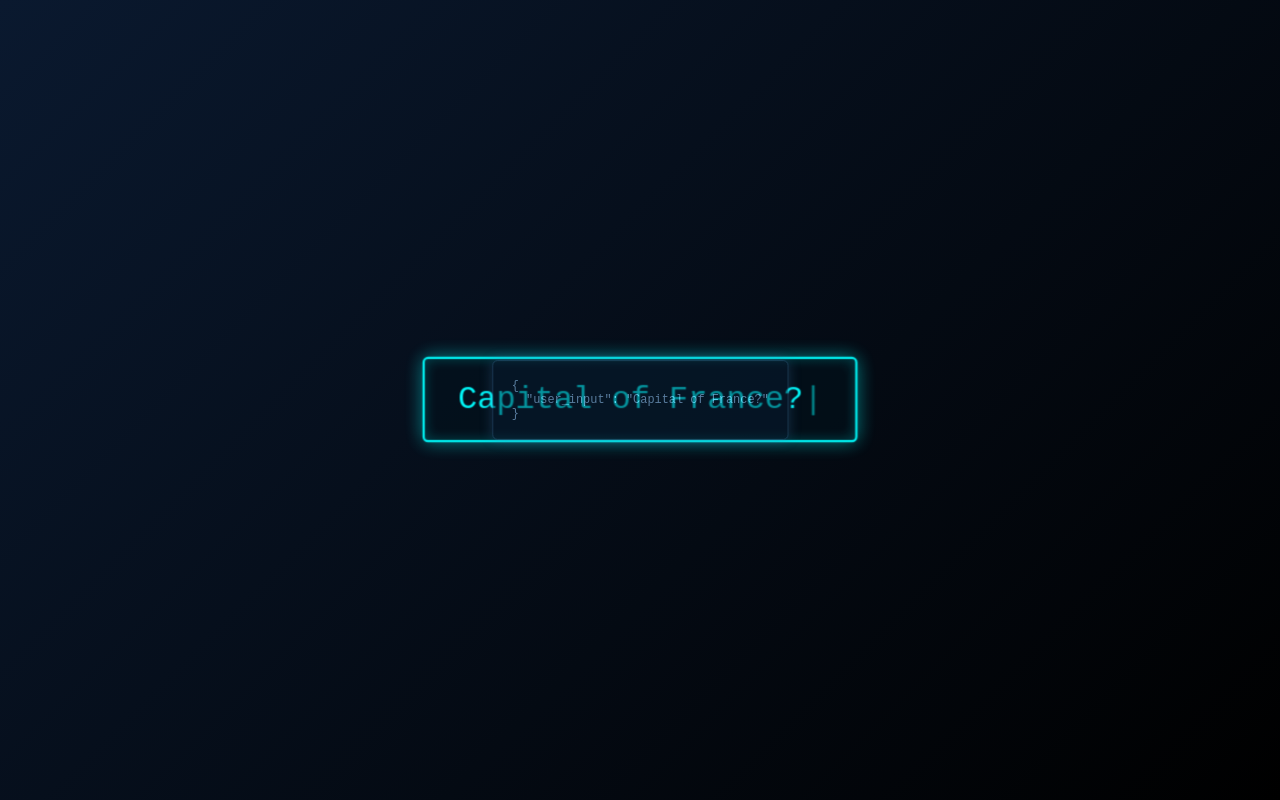
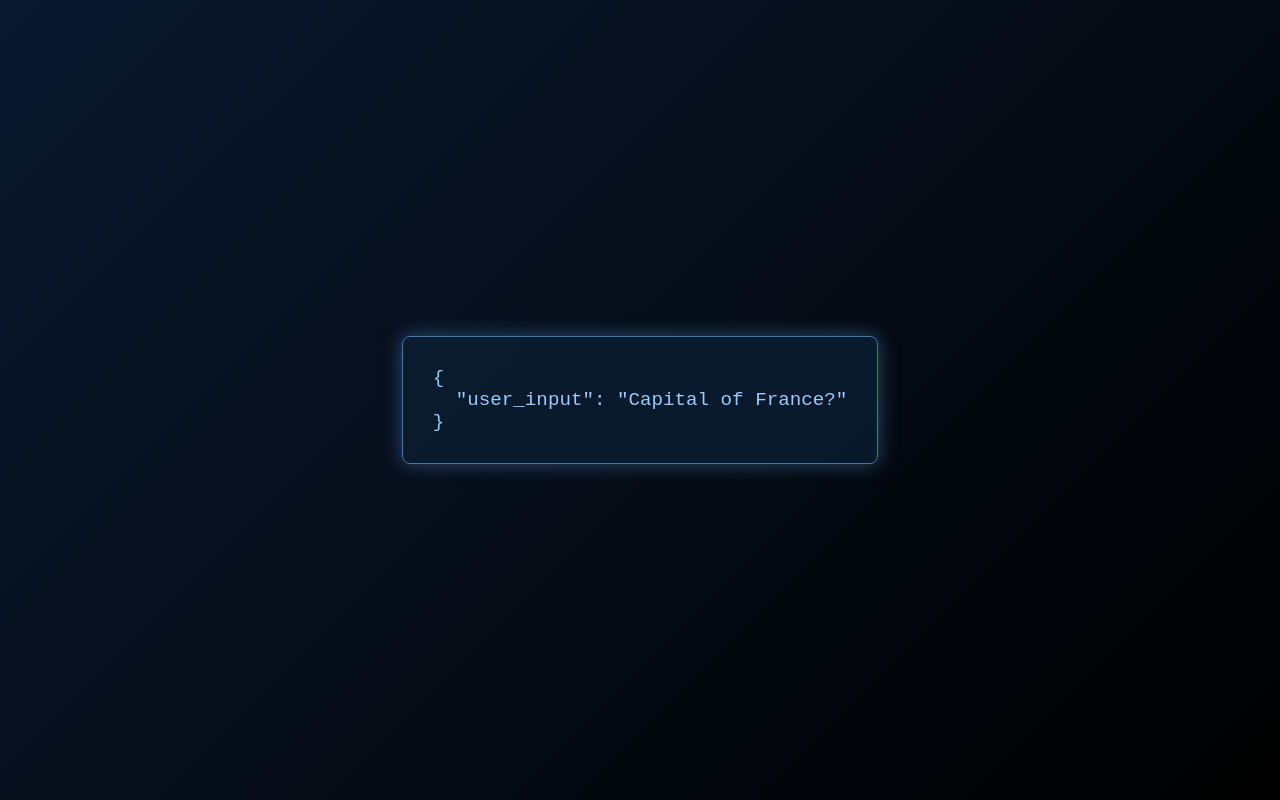
Before and after one commit to boxabirds/deepseek-llm-animations, a plain HTML site: page google-gemini-pro-2.5/index.html in a window 1280 px wide. Drawn offline with nearby package versions, Linux system fonts and the light colour scheme.

Commit message:
step 1 works nicely

```diff
--- a/google-gemini-pro-2.5/script.js
+++ b/google-gemini-pro-2.5/script.js
@@ -11,77 +11,129 @@ const userMessageBox = document.querySelector('.user-message-box');
 // --- Animation Timeline ---
 const tl = gsap.timeline();
 
-// Scene 1: The User’s Query Appears
+// Function to get dimensions and precise scale factors (remains the same)
+function getElementDimensions() {
+    // Ensure elements are rendered and have dimensions
+    gsap.set([textBox, jsonView, userMessageBox], { visibility: 'hidden', display: 'block' }); // Temporarily ensure display
+    const textBoxRect = textBox.getBoundingClientRect();
+    const jsonViewRect = jsonView.getBoundingClientRect();
+    const userMessageBoxRect = userMessageBox.getBoundingClientRect();
+    gsap.set([textBox, jsonView, userMessageBox], { visibility: 'inherit', display: '' }); // Revert temporary styles
+
+    const safeDim = (rect) => ({ width: rect.width || 1, height: rect.height || 1 });
+    const dims = { textBox: safeDim(textBoxRect), jsonView: safeDim(jsonViewRect), msgBox: safeDim(userMessageBoxRect) };
+    const scales = {
+        textToJsonScaleX: dims.jsonView.width / dims.textBox.width,
+        textToJsonScaleY: dims.jsonView.height / dims.textBox.height,
+        jsonToTextScaleX: dims.textBox.width / dims.jsonView.width,
+        jsonToTextScaleY: dims.textBox.height / dims.jsonView.height,
+        jsonToMsgScaleX: dims.msgBox.width / dims.jsonView.width,
+        jsonToMsgScaleY: dims.msgBox.height / dims.jsonView.height,
+        msgToJsonScaleX: dims.jsonView.width / dims.msgBox.width,
+        msgToJsonScaleY: dims.jsonView.height / dims.msgBox.height,
+    };
+    // console.log("Calculated Scales:", scales); // For debugging
+    // Add safety check for NaN or Infinity
+    for (const key in scales) {
+        if (!isFinite(scales[key])) {
+            console.warn(`Invalid scale calculated for ${key}:`, scales[key], "Defaulting to 1.");
+            scales[key] = 1;
+        }
+    }
+    return scales;
+}
+
+// Variables to hold scales
+let scales1 = {};
+let scales2 = {};
+
+// --- Build the Timeline with Labels and Explicit Positioning ---
+
+// 1. Initial appearance
 tl
-    // 1. Fade in text box
-    .to(textBox, {
-        opacity: 1,
-        duration: 1,
+    .set([jsonView, userMessageBox], { opacity: 0 }) // Ensure start state
+    .to(textBox, { opacity: 1, duration: 0.5, ease: "power1.out" })
+    .to(queryText, { duration: 1.5, text: "Capital of France?", ease: "none", onComplete: () => { gsap.to(cursor, { opacity: 0, duration: 0.3 }); } })
+    .to(textBox, { scale: 1.05, duration: 0.2, repeat: 1, yoyo: true, ease: "power1.inOut", onComplete: () => gsap.set(textBox, { scale: 1 }) })
+    .addLabel("initialEnd");
+
+// 2. Calculate scales for Transition 1 (Positioned 1s after initialEnd)
+//    Add a label right where the calculation happens.
+tl.addLabel("calc1", "initialEnd+=1.0") // *** PAUSE 1: Label marks start of pause interval ***
+  .call(() => {
+    scales1 = getElementDimensions();
+    // console.log("Calculating scales for T1:", scales1);
+    if (!scales1 || !scales1.jsonToTextScaleX) { // Add check
+        console.error("Failed to calculate scales1 correctly!");
+        scales1 = { textToJsonScaleX: 1, textToJsonScaleY: 1, jsonToTextScaleX: 1, jsonToTextScaleY: 1 }; // Fallback
+    }
+}, [], "calc1"); // Execute calculation AT calc1 label
+
+// 3. Transition 1: Text Box -> JSON View (Duration: 1s)
+//    Start the transition AT the calc1 label (immediately after calculation)
+tl.to(textBox, {
+    opacity: 0,
+    scaleX: () => scales1.textToJsonScaleX,
+    scaleY: () => scales1.textToJsonScaleY,
+    duration: 1.0, // *** TRANSITION DURATION: 1 second ***
+    ease: "power1.inOut"
+}, "calc1") // *** Start tween AT calc1 label ***
+
+.fromTo(jsonView,
+    {
+        opacity: 0,
+        // Ensure scale values are valid numbers before applying
+        scaleX: () => scales1 && isFinite(scales1.jsonToTextScaleX) ? scales1.jsonToTextScaleX : 1,
+        scaleY: () => scales1 && isFinite(scales1.jsonToTextScaleY) ? scales1.jsonToTextScaleY : 1
+    },
+    {
+        opacity: 1, scaleX: 1, scaleY: 1,
+        duration: 1.0, // *** TRANSITION DURATION: 1 second ***
         ease: "power1.inOut"
-    })
+    },
+"calc1") // *** Start tween AT calc1 label ***
+.addLabel("transition1End"); // Label marks the end of this 1s transition
 
-    // 2. Type out the query text
-    .to(queryText, {
-        duration: 2, // Adjust speed as needed
-        text: "Capital of France?",
-        ease: "none",
-        onComplete: () => {
-            // Hide cursor after typing is complete
-            gsap.to(cursor, { opacity: 0, duration: 0.3 });
-        }
-    }, "+=0.5") // Start 0.5s after previous animation ends
+// 4. Calculate scales for Transition 2 (Positioned 1s after transition1End)
+tl.addLabel("calc2", "transition1End+=1.0") // *** PAUSE 2: Label marks start of pause interval ***
+  .call(() => {
+    scales2 = getElementDimensions();
+    // console.log("Calculating scales for T2:", scales2);
+    if (!scales2 || !scales2.msgToJsonScaleX) { // Add check
+        console.error("Failed to calculate scales2 correctly!");
+        scales2 = { jsonToMsgScaleX: 1, jsonToMsgScaleY: 1, msgToJsonScaleX: 1, msgToJsonScaleY: 1 }; // Fallback
+    }
+}, [], "calc2"); // Execute calculation AT calc2 label
 
-    // 3. Pulse the text box once complete
-    .to(textBox, {
-        scale: 1.05, // Slightly larger
-        duration: 0.2,
-        repeat: 1, // Pulse once (down and up)
-        yoyo: true, // Go back to original scale
+// 5. Transition 2: JSON View -> User Message Box (Duration: 1s)
+//    Start the transition AT the calc2 label
+tl.to(jsonView, {
+    opacity: 0,
+    scaleX: () => scales2.jsonToMsgScaleX,
+    scaleY: () => scales2.jsonToMsgScaleY,
+    duration: 1.0, // *** TRANSITION DURATION: 1 second ***
+    ease: "power1.inOut"
+}, "calc2") // *** Start tween AT calc2 label ***
+
+.fromTo(userMessageBox,
+    {
+        opacity: 0,
+        scaleX: () => scales2 && isFinite(scales2.msgToJsonScaleX) ? scales2.msgToJsonScaleX : 1,
+        scaleY: () => scales2 && isFinite(scales2.msgToJsonScaleY) ? scales2.msgToJsonScaleY : 1
+    },
+    {
+        opacity: 1, scaleX: 1, scaleY: 1,
+        duration: 1.0, // *** TRANSITION DURATION: 1 second ***
         ease: "power1.inOut"
-    }, "+=0.3") // Start 0.3s after typing ends
+    },
+"calc2") // *** Start tween AT calc2 label ***
+.addLabel("transition2End"); // Label marks the end of this 1s transition
 
-    // 4. Zoom in to reveal JSON structure
-    // Simultaneously scale up text box (as if zooming into it) and fade it out,
-    // while scaling up and fading in the JSON view from the center.
-    .to(textBox, {
-        scale: 8, // Dramatically zoom the box
-        opacity: 0, // Fade it out during zoom
-        duration: 1.2,
-        ease: "power2.in" // Accelerate into the zoom
-    }, "+=0.5") // Start 0.5s after pulse
+// 6. Final Pause (Duration: 1s)
+//    Starts exactly when Transition 2 finishes
+tl.to({}, { duration: 1.0 }, "transition2End"); // *** PAUSE 3: Add 1s delay starting at transition2End ***
 
-    .fromTo(jsonView,
-        { scale: 0.1, opacity: 0 }, // Start small and transparent
-        {
-            scale: 1, // Scale to normal size
-            opacity: 1, // Fade in
-            duration: 1.2,
-            ease: "power2.out" // Decelerate out of the zoom
-        },
-    "<") // Start at the same time as the previous animation (textBox zoom)
-
-    // 5. Pause for a beat to show the JSON
-    .to({}, { duration: 1.5 }) // Empty tween for delay
-
-    // 6. Transition: Shrink JSON down into the "User Message" box
-    // Simultaneously scale down/fade out JSON view,
-    // and scale up/fade in the final compact box.
-    .to(jsonView, {
-        scale: 0.1, // Shrink down
-        opacity: 0, // Fade out
-        duration: 1,
-        ease: "power2.in" // Accelerate into the shrink
-    })
-
-    .fromTo(userMessageBox,
-        { scale: 0.1, opacity: 0 }, // Start small and transparent
-        {
-            scale: 1, // Scale to normal size
-            opacity: 1, // Fade in
-            duration: 1,
-            ease: "elastic.out(1, 0.7)" // Add a little bounce for effect
-        },
-    "<"); // Start at the same time as the JSON shrink
 
 // Optional: Add controls for restarting the animation
 // document.body.addEventListener('click', () => tl.restart());
+// console.log("Timeline duration:", tl.duration());
--- a/google-gemini-pro-2.5/style.css
+++ b/google-gemini-pro-2.5/style.css
@@ -7,7 +7,7 @@
 html, body {
     height: 100%;
     width: 100%;
-    overflow: hidden; /* Prevent scrollbars during zoom */
+    overflow: hidden; /* Prevent scrollbars */
     font-family: 'Courier New', Courier, monospace; /* Monospace font */
 }
 
@@ -74,7 +74,7 @@ html, body {
     font-size: 1.2rem;
     box-shadow: 0 0 20px rgba(68, 119, 170, 0.6);
     opacity: 0; /* Start hidden */
-    transform: scale(0.1); /* Start small for zoom-in */
+    /* transform: scale(0.1); */ /* Removed initial scale */
     transform-origin: center center;
     max-width: 80%;
 }
@@ -97,6 +97,6 @@ html, body {
     border-radius: 4px;
     box-shadow: 0 0 10px rgba(0, 255, 255, 0.8);
     opacity: 0; /* Start hidden */
-    transform: scale(0.2); /* Start small for transition */
+    /* transform: scale(0.2); */ /* Removed initial scale */
     transform-origin: center center;
 }
```
